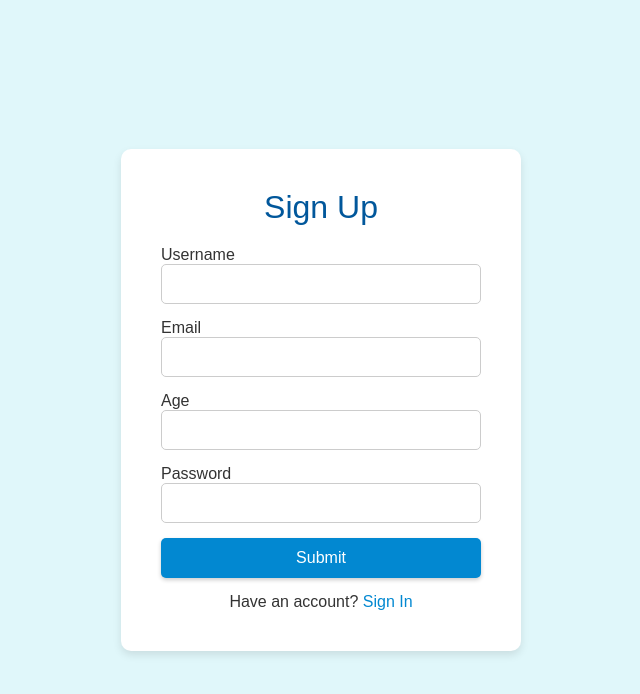
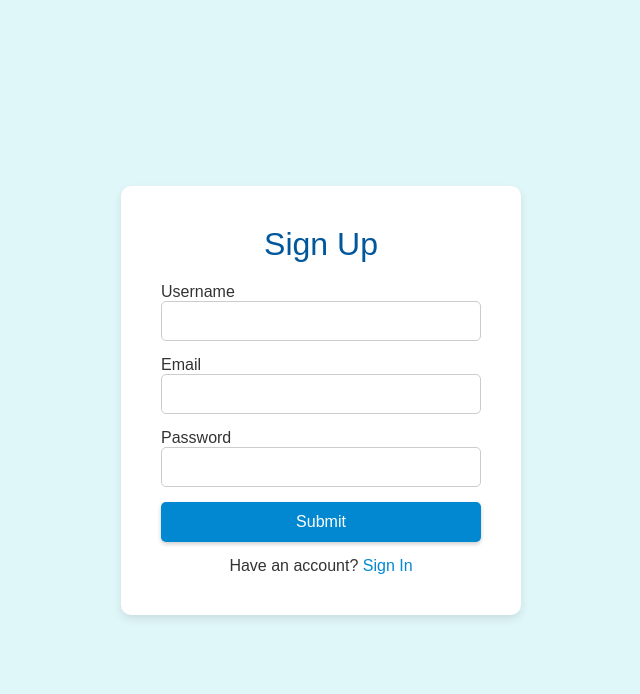
Before and after one commit to riyadhasan7/EHIM, a PHP site: page /registration.php in a window 1280 px wide. Shown: the top 694 px of the page, without its empty margins (319-959 px from the left). Run offline with PHP 8.4, Linux system fonts and the light colour scheme.

Commit message:
finishing the project

```diff
--- a/js/dynamic_alert.js
+++ b/js/dynamic_alert.js
@@ -20,7 +20,11 @@ $(document).ready(function() {
         }
 
         if (now < startTime) {
-            message = "Exam has not started yet.";
+            var timeLeft = startTime - now;
+            var hours = Math.floor((timeLeft % (1000 * 60 * 60 * 24)) / (1000 * 60 * 60));
+            var minutes = Math.floor((timeLeft % (1000 * 60 * 60)) / (1000 * 60));
+            var seconds = Math.floor((timeLeft % (1000 * 60)) / 1000);
+            message = "Exam will start after: " + hours + "h " + minutes + "m " + seconds + "s ";
         } else if (now > endTime) {
             message = "Exam time is up.";
         } else {
--- a/registration.php
+++ b/registration.php
@@ -6,37 +6,50 @@
   <link rel="stylesheet" href="styles.css">
   <title>Registration</title>
   <?php include("config.php"); ?>
+  <script>
+    function validateForm() {
+      const password = document.getElementById('password').value;
+      if (password.length < 6) {
+        alert("Password must be at least 6 characters long.");
+        return false;
+      }
+      return true;
+    }
+  </script>
 </head>
 <body>
 
   <?php
   if (isset($_POST['submit'])) {
-    $username = mysqli_real_escape_string($con, $_POST['username']); // Escape special characters
+    $username = mysqli_real_escape_string($con, $_POST['username']);
     $email = mysqli_real_escape_string($con, $_POST['email']);
-    $age = (int) $_POST['age']; // Cast to integer (optional)
     $password = mysqli_real_escape_string($con, $_POST['password']);
 
     // Hash the password before storing it
     $hashed_password = password_hash($password, PASSWORD_BCRYPT);
 
     // Verify if email is unique
-    $verify_email = mysqli_query($con, "SELECT email FROM users where email = '$email'");
+    $verify_email = mysqli_query($con, "SELECT email FROM users WHERE email = '$email'");
     if (mysqli_num_rows($verify_email) != 0) {
-      echo "<div class='message'> This email is already used!</div>";
-      echo "<a href='javascript: self.history.back()'><button class ='btn' >Go Back</button>";
+      echo "<div class='message'>This email is already used!</div>";
+      echo "<a href='javascript:self.history.back()'><button class='btn'>Go Back</button></a>";
     } else {
-      $sql = "INSERT INTO users(name, email, age, password) VALUES (?, ?, ?, ?)";
+      // Check password length
+      if (strlen($password) < 6) {
+        echo "<div class='message'>Password must be at least 6 characters long.</div>";
+        echo "<a href='javascript:self.history.back()'><button class='btn'>Go Back</button></a>";
+      } else {
+        $sql = "INSERT INTO users(name, email, password) VALUES (?, ?, ?)";
 
         // Prepare statement for security
         $stmt = mysqli_prepare($con, $sql);
 
         // Bind parameters
-      mysqli_stmt_bind_param($stmt, "ssss", $username, $email, $age, $hashed_password);
+        mysqli_stmt_bind_param($stmt, "sss", $username, $email, $hashed_password);
 
-      // Execute the prepared statement
         if (mysqli_stmt_execute($stmt)) {
-        echo "<div class='message'> Registration completed!</div>";
-        echo "<a href='index.php'><button class ='btn' >Login Now...</button>";
+          echo "<div class='message'>Registration completed!</div>";
+          header("Location: index.php");
         } else {
           echo "Error: " . mysqli_error($con);
         }
@@ -45,31 +58,26 @@
         mysqli_stmt_close($stmt);
       }
     }
+  }
   ?>
 
   <div class="container">
     <div class="box form-box">
       <header class="header">Sign Up</header>
-      <form action="registration.php" method="POST">
+      <form action="registration.php" method="POST" onsubmit="return validateForm()">
         <div class="field input">
           <label for="username">Username</label>
-          <input type="text" name="username" id="username" required> </div>
+          <input type="text" name="username" id="username" required>
+        </div>
         <div class="field input">
-          <label for="username">Email</label>
-          <input type="email" name="email" id="email" required> </div>
+          <label for="email">Email</label>
+          <input type="email" name="email" id="email" required>
+        </div>
         <div class="field input">
-          <label for="age">Age</label>
-          <input type="number" name="age" id="age"> </div>
-
-        <div class="field input">
-          <label for="password">
-            <div class="mb-3">
-              <label for="" class="form-label">Password</label>
-              <input type="password" class="form-control" name="password" id="password" required> </div>
-          </label>
+          <label for="password">Password</label>
+          <input type="password" name="password" id="password" required>
         </div>
-
-        <div class="field ">
+        <div class="field">
           <input class="btn" type="submit" name="submit" id="submit" value="Submit">
         </div>
         <div class="links">
--- a/styles.css
+++ b/styles.css
@@ -109,4 +109,4 @@ body {
     color: #d32f2f;
 }
 
-/***** modal *****/  /***** End modal *****/
+/***** modal *****/
```
Lines whose indentation alone changed are shown as unchanged.
